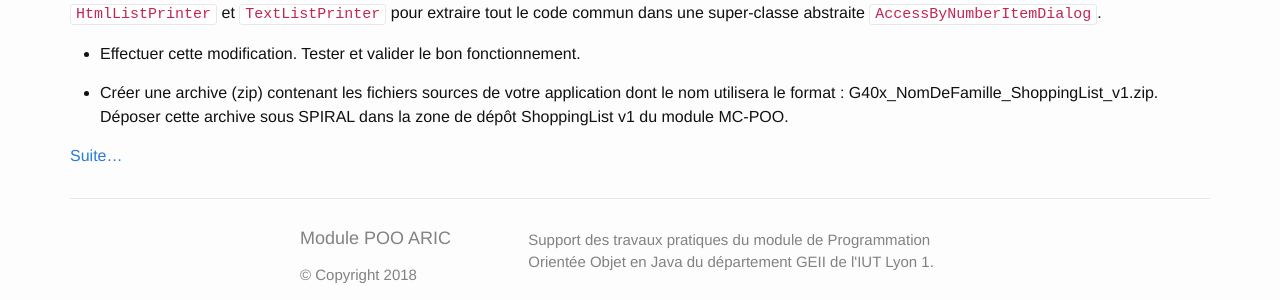
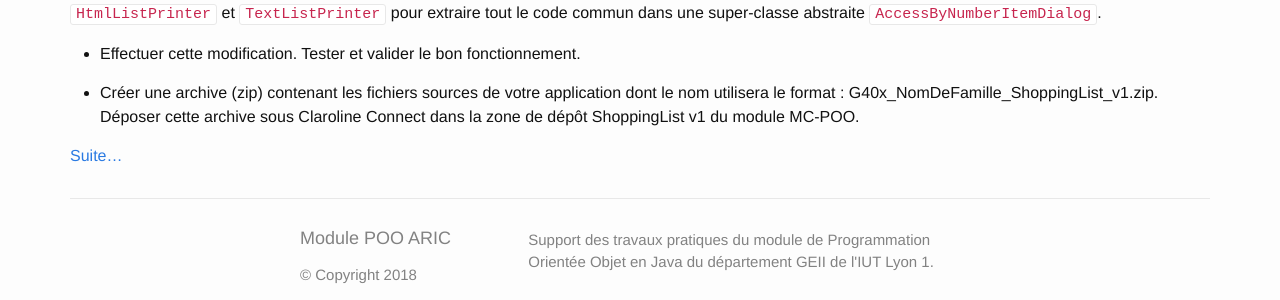
Before and after one commit to geiilyon/geiilyon.github.io, a Jekyll site: the page built from _collection_enonces/tp6.md, in a window 1280 px wide and 900 px high, scrolled down 2209 px. Shown: the part 511-811 px from the top of the window. Built offline with Jekyll 4.4.1, drawn with Linux system fonts in a browser that asks for light colours; nearby versions of some CDN libraries; library files that are not in the unit come from our copies.

Commit message:
Spiral -> Claco dans TP6

```diff
--- a/_collection_enonces/tp6.md
+++ b/_collection_enonces/tp6.md
@@ -116,6 +116,6 @@ Les méthodes `toggleCheckMarkDialog` et `removeItemDialog` sont quasiment ident
 
 * Effectuer cette modification. Tester et valider le bon fonctionnement.
 
-* Créer une archive (zip) contenant les fichiers sources de votre application dont le nom utilisera le format : G40x_NomDeFamille_ShoppingList_v1.zip. Déposer cette archive sous SPIRAL dans la zone de dépôt ShoppingList v1 du module MC-POO.
+* Créer une archive (zip) contenant les fichiers sources de votre application dont le nom utilisera le format : G40x_NomDeFamille_ShoppingList_v1.zip. Déposer cette archive sous Claroline Connect dans la zone de dépôt ShoppingList v1 du module MC-POO.
 
 [Suite...]({{site.baseurl}}/enonces/tp7)
```
